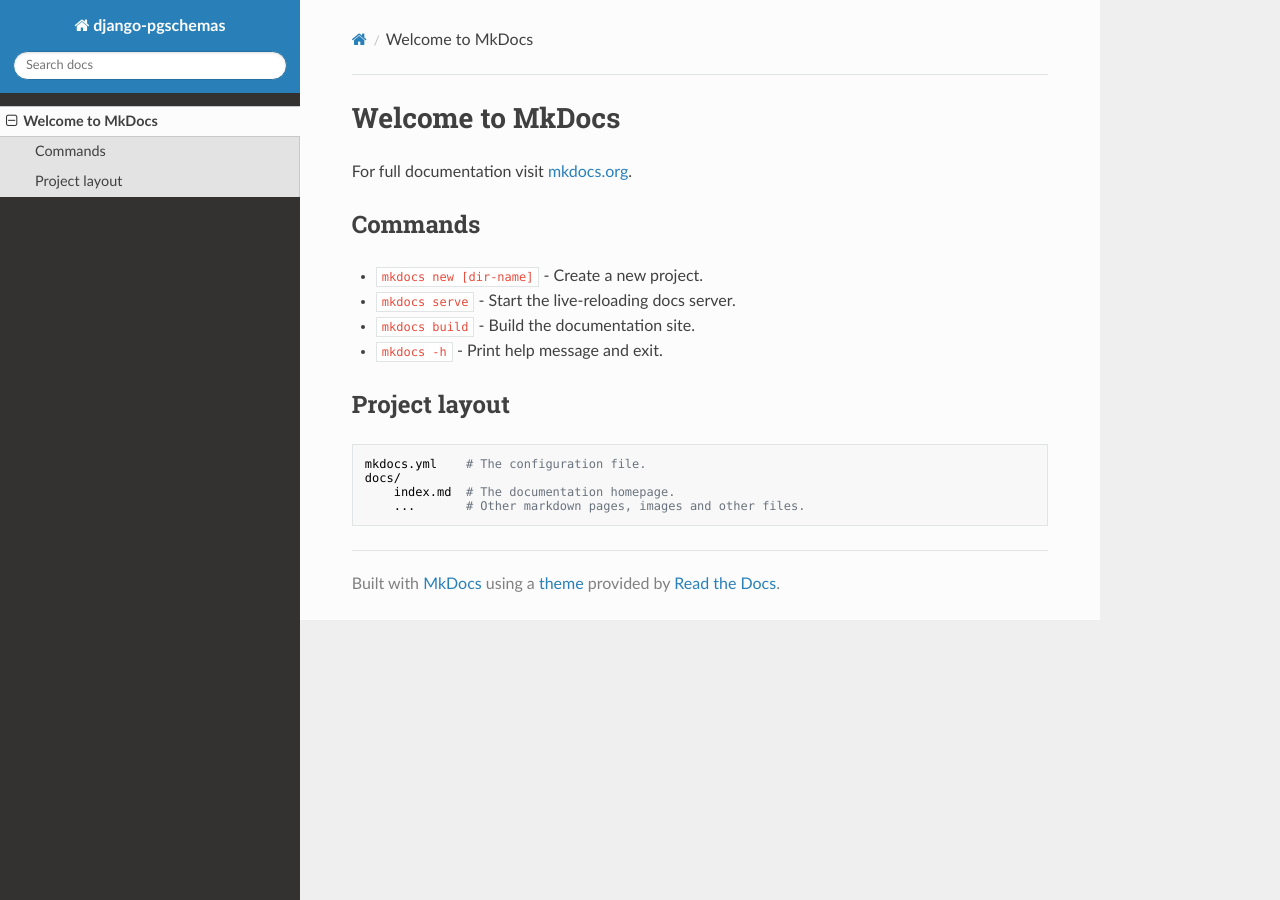
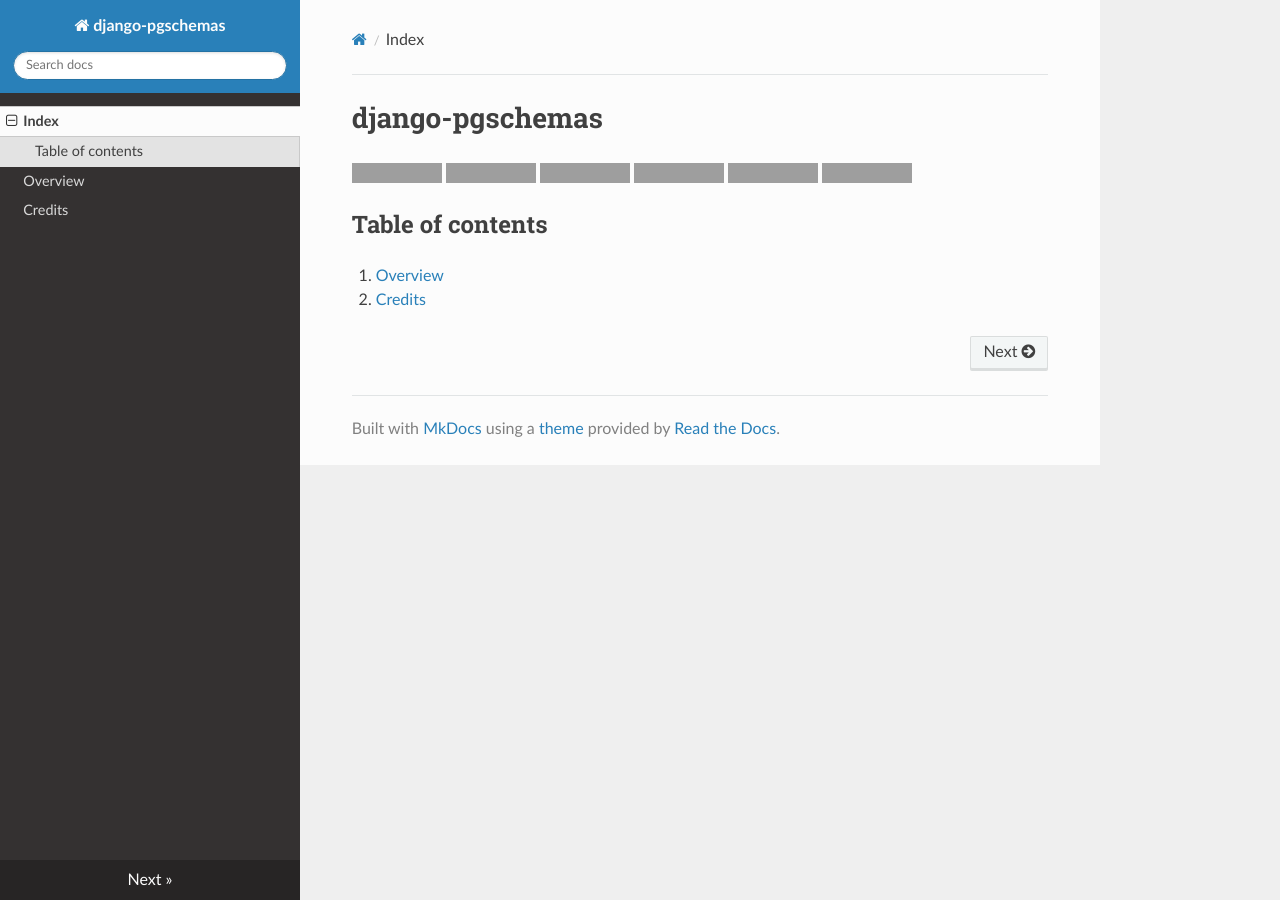
Before and after one commit to lorinkoz/django-pgschemas, an MkDocs documentation site: the page built from docs/index.md, in a window 1280 px wide. Built offline with MkDocs 1.6.1, drawn with Linux system fonts in a browser that asks for light colours; nearby versions of some CDN libraries; grey boxes are pictures that could not be loaded.

Commit message:
Rebooted docs v2

```diff
--- a/docs/index.md
+++ b/docs/index.md
@@ -1,17 +1,13 @@
-# Welcome to MkDocs
+# django-pgschemas
 
-For full documentation visit [mkdocs.org](https://www.mkdocs.org).
+[![Packaging: poetry](https://img.shields.io/badge/packaging-poetry-purple.svg)](https://python-poetry.org/)
+[![Build status](https://github.com/lorinkoz/django-pgschemas/workflows/code/badge.svg)](https://github.com/lorinkoz/django-pgschemas/actions)
+[![Documentation status](https://readthedocs.org/projects/django-pgschemas/badge/?version=latest)](https://django-pgschemas.readthedocs.io/)
+[![Code coverage](https://coveralls.io/repos/github/lorinkoz/django-pgschemas/badge.svg?branch=master)](https://coveralls.io/github/lorinkoz/django-pgschemas?branch=master)
+[![PyPi version](https://badge.fury.io/py/django-pgschemas.svg)](http://badge.fury.io/py/django-pgschemas)
+[![Downloads](https://pepy.tech/badge/django-pgschemas/month)](https://pepy.tech/project/django-pgschemas/)
 
-## Commands
+## Table of contents
 
-* `mkdocs new [dir-name]` - Create a new project.
-* `mkdocs serve` - Start the live-reloading docs server.
-* `mkdocs build` - Build the documentation site.
-* `mkdocs -h` - Print help message and exit.
-
-## Project layout
-
-    mkdocs.yml    # The configuration file.
-    docs/
-        index.md  # The documentation homepage.
-        ...       # Other markdown pages, images and other files.
+1. [Overview](overview.md)
+1. [Credits](credits.md)
--- a/mkdocs.yml
+++ b/mkdocs.yml
@@ -1,2 +1,9 @@
 site_name: django-pgschemas
 theme: readthedocs
+markdown_extensions:
+  - toc:
+      permalink: true
+nav:
+  - Index: index.md
+  - Overview: overview.md
+  - Credits: credits.md
```
Also changed, not shown: README.md (added, +33 -0 lines), docs/credits.md (added, +6 -0 lines), docs/overview.md (added, +7 -0 lines), README.rst (deleted), 1 other file.
